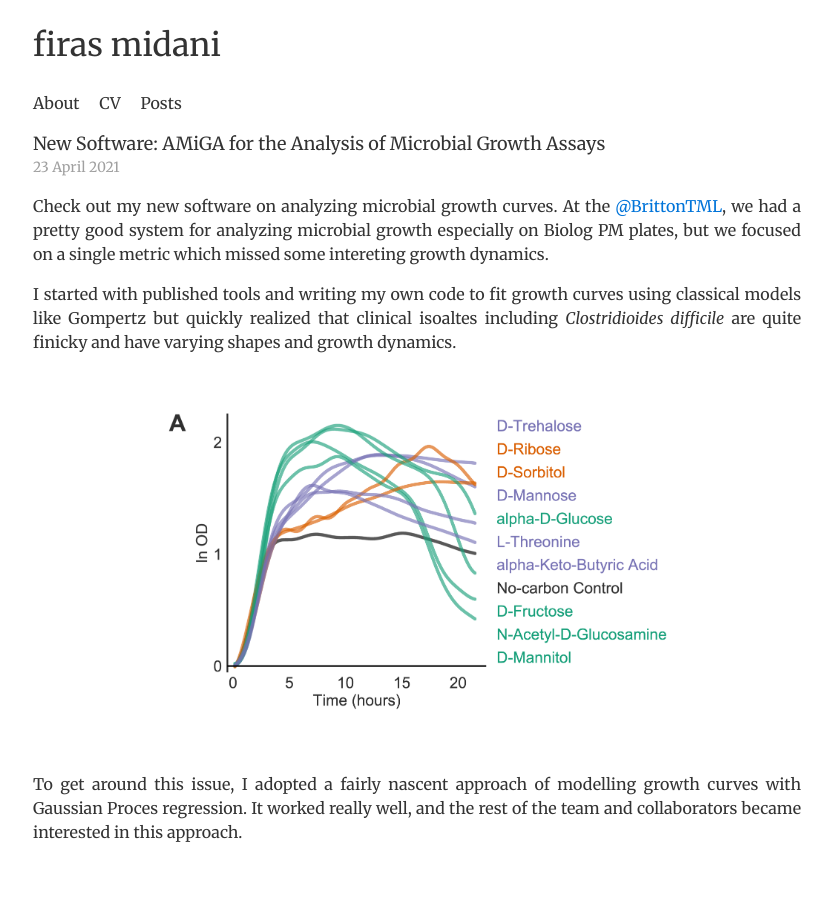
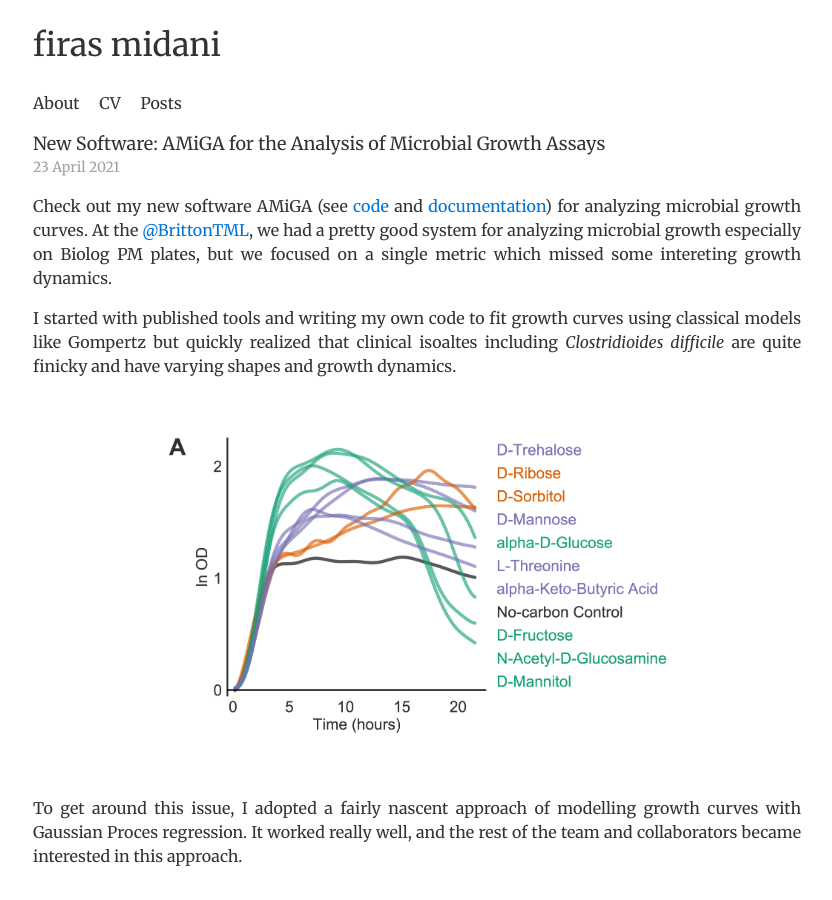
Before and after one commit to firasmidani/firasmidani.github.io, a Jekyll site: the page built from _posts/2021-04-23-midani-amiga.md, in a window 1280 px wide and 900 px high. Shown: the whole window, without its empty margins (223-1055 px from the left). Built offline with Jekyll 4.4.1, drawn with Linux system fonts in a browser that asks for light colours; formulas are drawn with MathJax 3; comment, search, counter and statistics services are not loaded.

Commit message:
Update 2021-04-23-midani-amiga.md

```diff
--- a/_posts/2021-04-23-midani-amiga.md
+++ b/_posts/2021-04-23-midani-amiga.md
@@ -6,7 +6,7 @@ use_math: true
 comments: False
 ---
 
-Check out my new software on analyzing microbial growth curves. At the <a href="https://twitter.com/BrittonTML">@BrittonTML</a>, we had a pretty good system for analyzing microbial growth especially on Biolog PM plates, but we focused on a single metric which missed some intereting growth dynamics.
+Check out my new software AMiGA (see <a href="https://github.com/firasmidani/amiga">code</a> and <a href="https://firasmidani.github.io/amiga">documentation</a>) for analyzing microbial growth curves. At the <a href="https://twitter.com/BrittonTML">@BrittonTML</a>, we had a pretty good system for analyzing microbial growth especially on Biolog PM plates, but we focused on a single metric which missed some intereting growth dynamics.
 
 I started with published tools and writing my own code to fit growth curves using classical models like Gompertz but quickly realized that clinical isoaltes including *Clostridioides difficile* are quite finicky and have varying shapes and growth dynamics.
 
```
